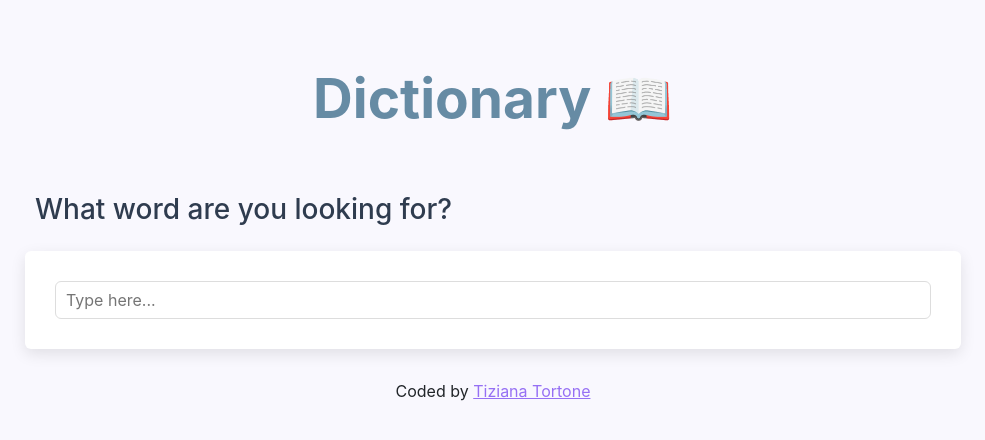
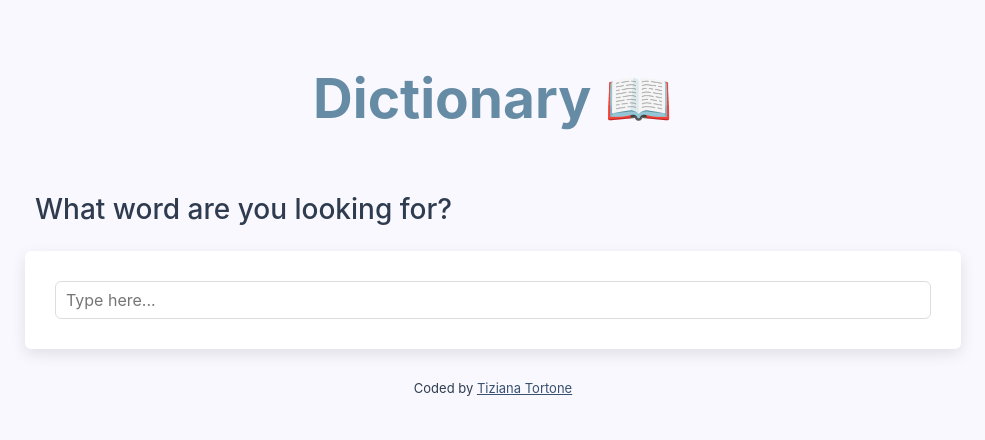
Before and after one commit to tizianatortone/dictionary-app, a React (Create React App) app: page / in a window 1280 px wide. Shown: the top 440 px of the page, without its empty margins (147-1132 px from the left). Built offline with nearby package versions, Linux system fonts and the light colour scheme.

Commit message:
Final Css

```diff
--- a/src/App.css
+++ b/src/App.css
@@ -3,7 +3,8 @@ body {
 }
 
 a {
-  color: #9670f4;
+  color: #385170;
+  font-size: 13px;
 }
 
 .App {
@@ -18,4 +19,6 @@ a {
 .App-footer {
   text-align: center;
   margin: 30px 0;
+  font-size: 13px;
+  color: #2f3c4f;
 }
--- a/src/Dictionary.css
+++ b/src/Dictionary.css
@@ -26,8 +26,3 @@
   color: #333;
   border-radius: 6px;
 }
-
-.Dictionary .hint {
-  font-size: 11px;
-  margin-top: 5px;
-}
--- a/src/Phonetic.css
+++ b/src/Phonetic.css
@@ -4,6 +4,7 @@
 
 .Phonetic a {
   border: 1px solid #ddd;
+  color: #668ba4;
   text-decoration: none;
   padding: 8px 15px;
   font-size: 12px;
@@ -14,7 +15,7 @@
 }
 
 .Phonetic a:hover {
-  background: #9670f4;
+  background: #668ba4;
   color: white;
 }
 
```
